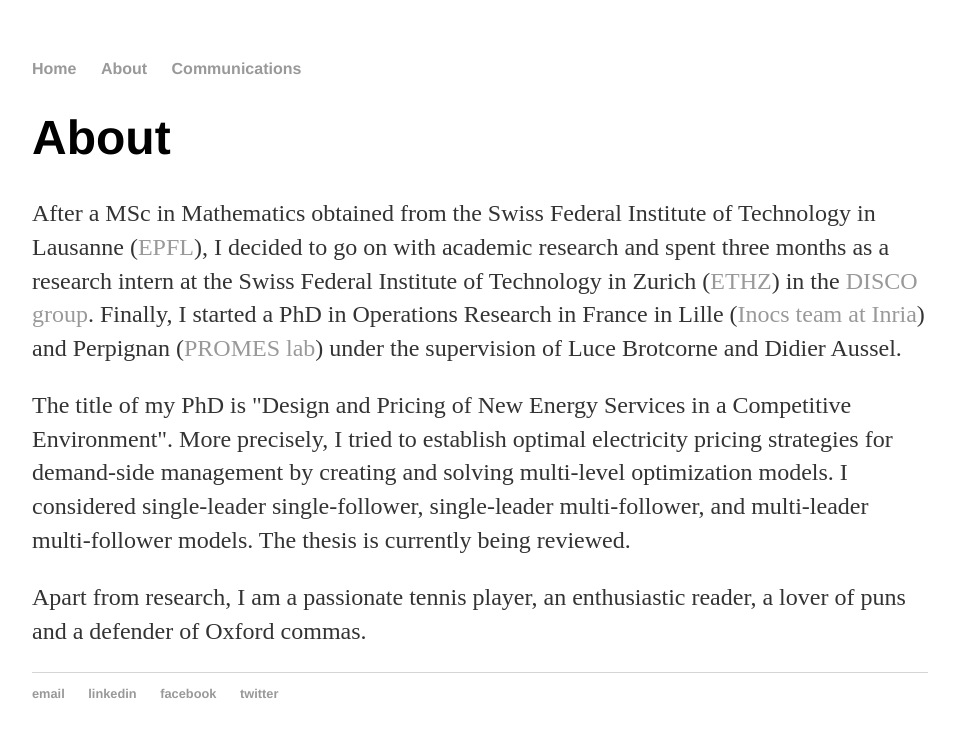
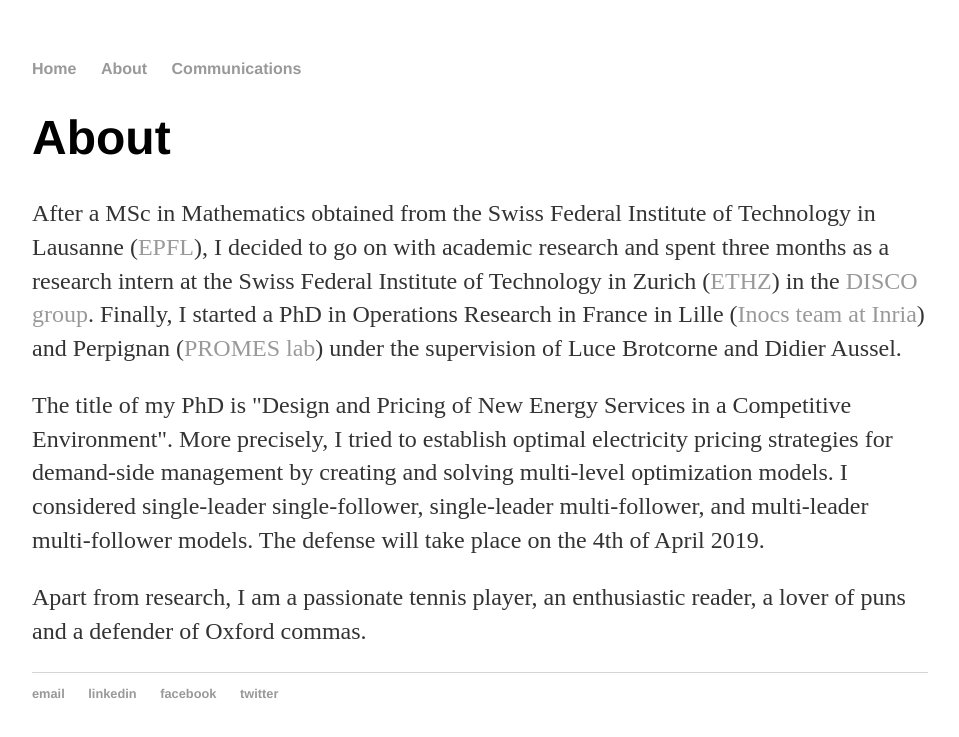
Before and after one commit to l-vn/l-vn.github.io, a Jekyll site: the page built from about.html, in a window 1280 px wide. Shown: the top 737 px of the page, without its empty margins (160-1119 px from the left). Built offline with Jekyll 4.4.1, drawn with Linux system fonts in a browser that asks for light colours.

Commit message:
Maj thesis state

```diff
--- a/about.html
+++ b/about.html
@@ -5,6 +5,6 @@
 <div class="blurb">
 	<h1>About</h1>
 	<p>After a MSc in Mathematics obtained from the Swiss Federal Institute of Technology in Lausanne (<a href="https://www.epfl.ch/">EPFL</a>), I decided to go on with academic research and spent three months as a research intern at the Swiss Federal Institute of Technology in Zurich (<a href="https://www.ethz.ch/">ETHZ</a>) in the <a href="https://disco.ethz.ch/">DISCO group</a>. Finally, I started a PhD in Operations Research in France in Lille (<a href="https://team.inria.fr/inocs/">Inocs team at Inria</a>) and Perpignan (<a href="https://www.promes.cnrs.fr/">PROMES lab</a>) under the supervision of Luce Brotcorne and Didier Aussel. </p>
-	<p>The title of my PhD is "Design and Pricing of New Energy Services in a Competitive Environment". More precisely, I tried to establish optimal electricity pricing strategies for demand-side management by creating and solving multi-level optimization models. I considered single-leader single-follower, single-leader multi-follower, and multi-leader multi-follower models. The thesis is currently being reviewed.</p>
+	<p>The title of my PhD is "Design and Pricing of New Energy Services in a Competitive Environment". More precisely, I tried to establish optimal electricity pricing strategies for demand-side management by creating and solving multi-level optimization models. I considered single-leader single-follower, single-leader multi-follower, and multi-leader multi-follower models. The defense will take place on the 4th of April 2019.</p>
 	<p>Apart from research, I am a passionate tennis player, an enthusiastic reader, a lover of puns and a defender of Oxford commas.</p>
 </div><!-- /.blurb -->
```
